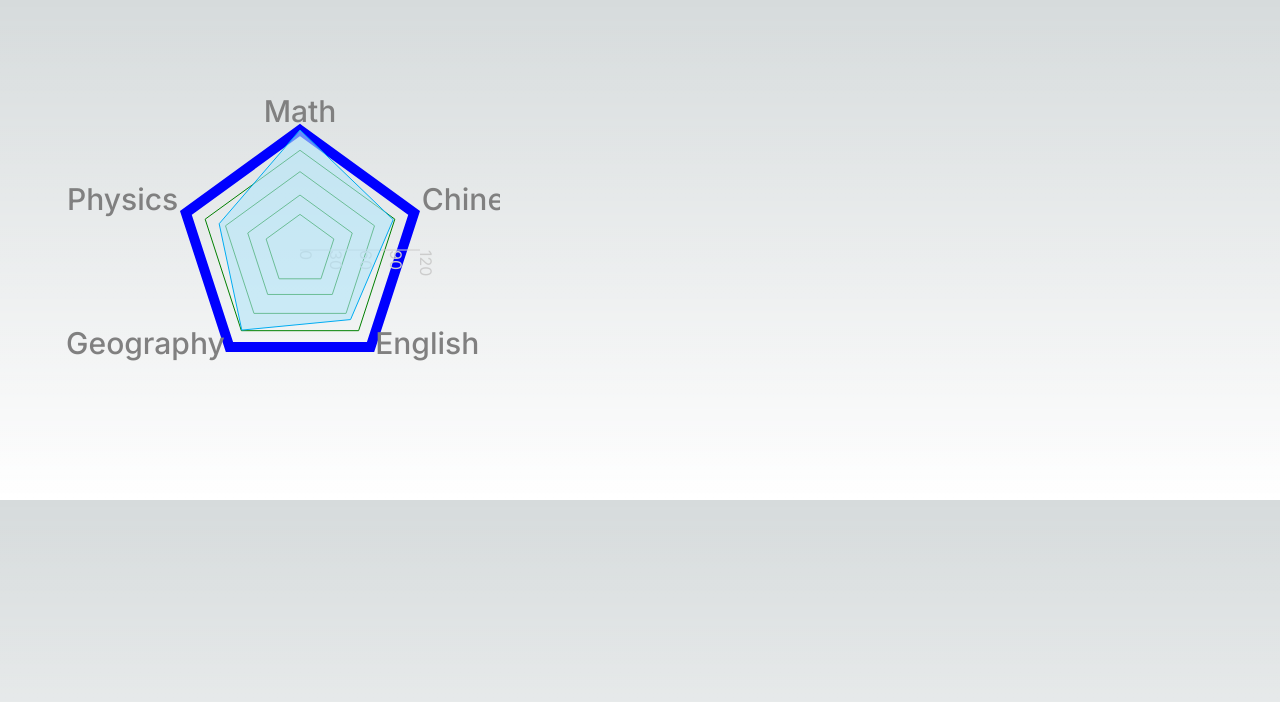
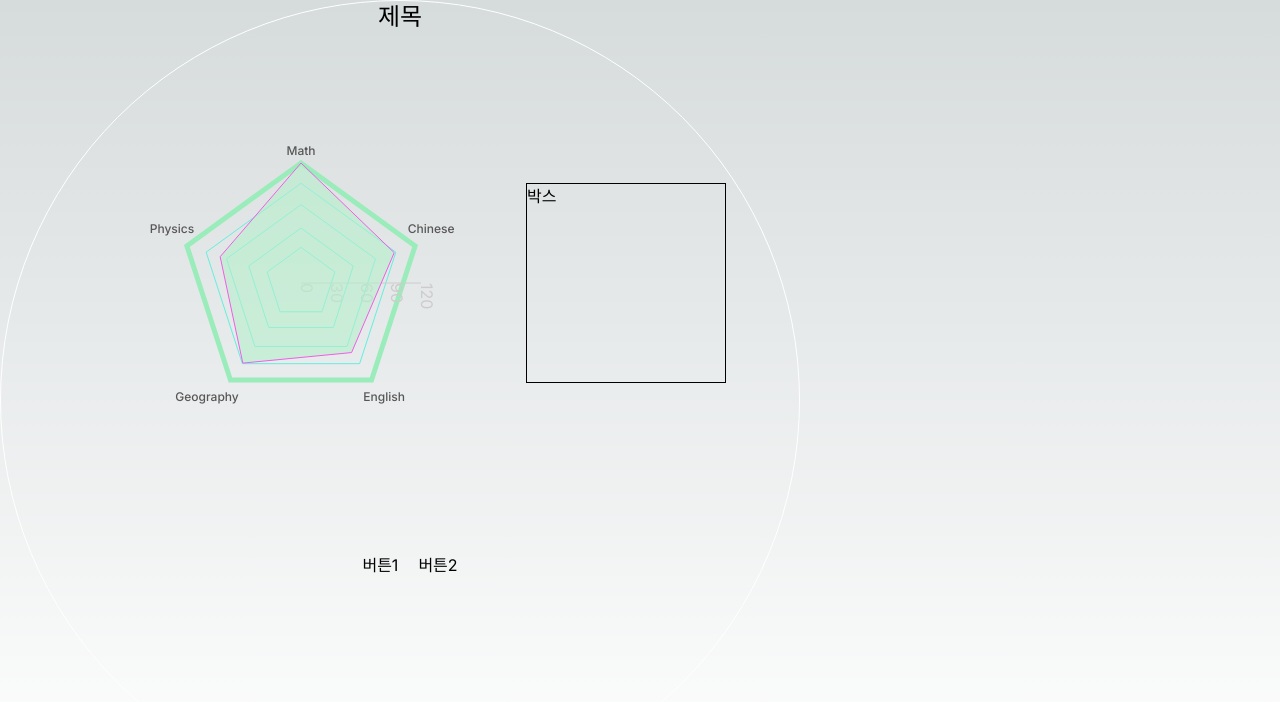
Before and after one commit to changwoo-yu/chart, a Next.js app: page / in a window 1280 px wide. Shown: the top 702 px of the page. Built offline with nearby package versions, Linux system fonts and the light colour scheme.

Commit message:
feat: 전체적인 차트 스타일 수정

```diff
--- a/src/app/page.tsx
+++ b/src/app/page.tsx
@@ -1,9 +1,9 @@
-import ExerAmountChart from "@/components/charts/exerAmountChart";
+import InbodyAddChart from "@/components/additionalChart/inbodyAddChart";
 
 export default function Home() {
   return (
     <>
-      <ExerAmountChart />
+      <InbodyAddChart />
     </>
   );
 }
--- /dev/null
+++ b/src/components/additionalChart/inbodyAddChart/index.tsx
@@ -0,0 +1,20 @@
+import ExerAmountChart from "@/components/charts/exerAmountChart";
+import React from "react";
+
+const InbodyAddChart = () => {
+  return (
+    <div className="w-[800px] h-[800px] border border-white rounded-full">
+      <h1 className="flex justify-center text-2xl">제목</h1>
+      <div className="flex items-center ">
+        <ExerAmountChart />
+        <div className="border border-black w-[200px] h-[200px] m-[-75px]">박스</div>
+      </div>
+      <div className="flex justify-center ">
+        <button className="m-[20px]">버튼1</button>
+        <button>버튼2</button>
+      </div>
+    </div>
+  );
+};
+
+export default InbodyAddChart;
--- a/src/components/charts/exerAmountChart/index.tsx
+++ b/src/components/charts/exerAmountChart/index.tsx
@@ -1,6 +1,7 @@
 "use client";
-import React from "react";
+import React, { useId } from "react";
 import { Radar, RadarChart, PolarAngleAxis, PolarRadiusAxis } from "recharts";
+import CustomTick from "../customTick";
 
 console.error = (...m: any) => {
   if (/defaultProps/.test(m[0])) return;
@@ -64,8 +65,8 @@ const CustomPolarGrid = ({ cx, cy, polarRadius, numberOfSides }: any) => {
     <g className="recharts-polar-grid">
       {polarRadius.map((radius: any, i: any) => {
         const points = calculatePolygonPoints(cx, cy, radius, numberOfSides);
-        const strokeColor = i === polarRadius.length - 1 ? "blue" : "green";
-        const borderColor = i === polarRadius.length - 1 ? "10" : "1";
+        const strokeColor = i === polarRadius.length - 1 ? "#9aedba" : "#62f0dd";
+        const borderColor = i === polarRadius.length - 1 ? "5" : "1";
 
         return (
           <path
@@ -83,17 +84,22 @@ const CustomPolarGrid = ({ cx, cy, polarRadius, numberOfSides }: any) => {
 };
 
 export default function ExerAmountChart() {
+  const chartId = useId();
   return (
-    <RadarChart cx={300} cy={250} outerRadius={120} width={500} height={500} data={data}>
+    <RadarChart id={chartId} cx={300} cy={250} outerRadius={120} width={600} height={500} data={data}>
       {CustomPolarGrid({
         cx: 300,
         cy: 250,
         polarRadius: [35.61, 54.95, 78.35, 99.72, 120],
         numberOfSides: 5,
       })}
-      <PolarAngleAxis dataKey="subject" style={{ fontSize: "30", fontWeight: "500" }} />
+      <PolarAngleAxis
+        dataKey="subject"
+        tick={(props) => <CustomTick {...props} />}
+        // style={{ stroke: "#57e68e", fontSize: "20", fontWeight: "300" }}
+      />
       <PolarRadiusAxis />
-      <Radar name="Mike" dataKey="A" stroke="#00ACF2" fill="#B2E6FA" fillOpacity={0.6} />
+      <Radar isAnimationActive={false} name="Mike" dataKey="A" stroke="#f05de8" fill="#b6f0cc" fillOpacity={0.6} />
     </RadarChart>
   );
 }
```
